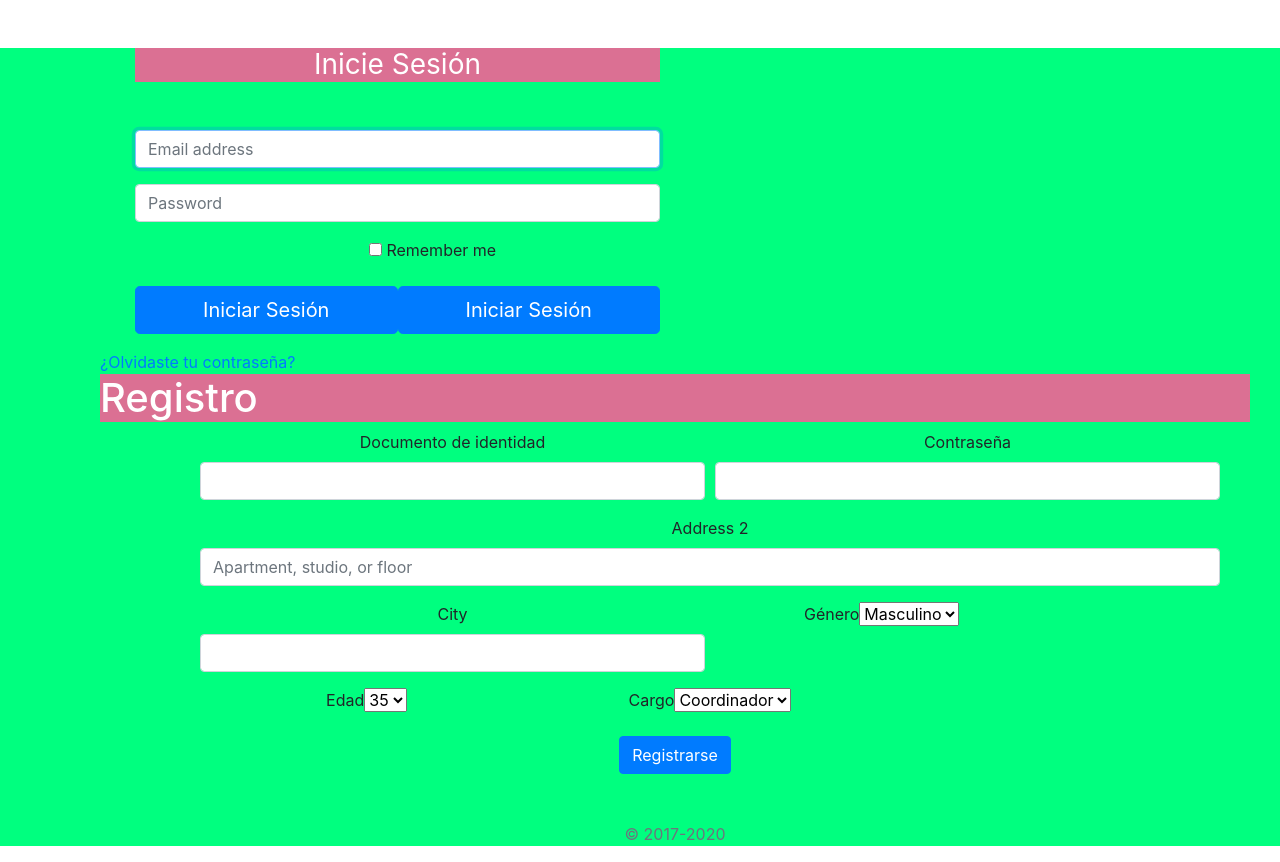
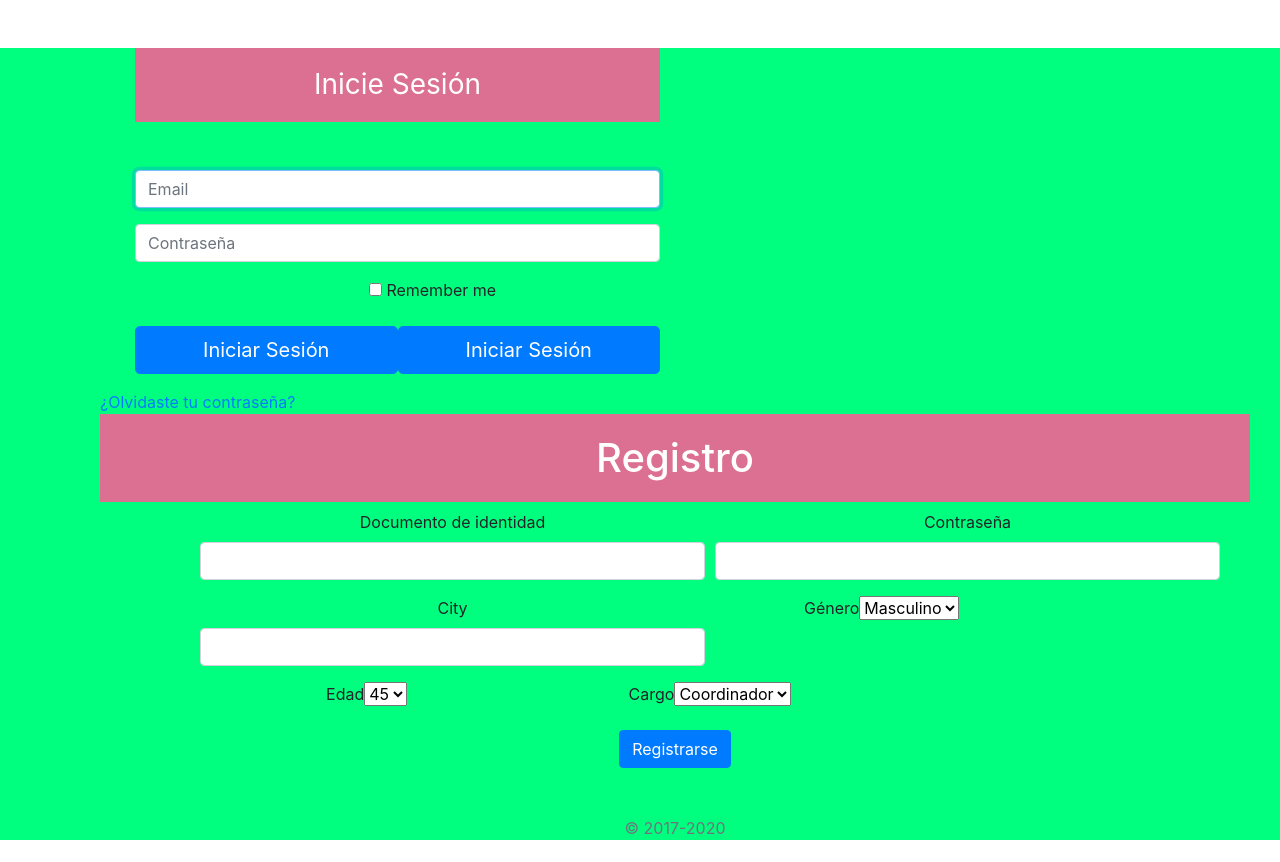
Before and after one commit to Natacha17/Equipo1_fbm_ppi2020, a React (Create React App) app in the folder frontend/: page /abandono in a window 1280 px wide. Built offline with nearby package versions, Linux system fonts and the light colour scheme.

Commit message:
Se organizò un poco el css y se le agrega informaciòn a los links de la pantalla de màs informaciòn

```diff
--- a/frontend/src/Estilos/Bienvenida.css
+++ b/frontend/src/Estilos/Bienvenida.css
@@ -1,9 +1,8 @@
-
 h1{
     background-color: springgreen;
    color:white;
-
-   justify-content: center;
+text-align: center;
+  padding: 20px;
 }
 div{
     padding-left: 100px;
--- a/frontend/src/pages/Acosoporinternet.js
+++ b/frontend/src/pages/Acosoporinternet.js
@@ -7,8 +7,16 @@ class Acosoporinternet extends Component {
         return (
     <>
    <h1>Acoso por internet</h1>
-<p>.</p>
+<p>El ciberacoso incluye el envío (repetido) de amenazas o acusaciones falsas por correo electrónico o teléfono móvil,publicarlas en sitios web, robar la identidad o datos de una persona, o espiar y monitorear el computador o el uso de internet que hace alguien. A veces las amenazas pueden alcanzar los espacios físicos.</p>
+   <p>¿Cómo evitar el acoso en línea?</p>
+<ul>
+<li>Ten cuidado con la información personal que compartes en línea incluyendo el correo, los sitios de redes sociales como Facebook y Twitter, y las salas de chat. Es muy fácil deducir información sobre el lugar donde vives, los sitios que te gusta visitar y las personas que te importan a partir de las imágenes y los comentarios que publicas.</li>
+</ul><ul>
+<li>Crea una cuenta de correo diferente para registrarte en los sitios de redes sociales y otros espacios en línea. Te servirá para evitar el spam y tu correo personal no será revelado si el servicio en línea no cuenta con buenas prácticas de protección de la privacidad.</li>
+</ul><ul>
+<li>No te sientas obligado/a a completar todos los campos cuando te registras en línea ni a brindar información que pueda identificarte , como fecha y lugar de nacimiento en los campos obligatorios.</li>
 
+</ul>
 </>
       );
 
--- a/frontend/src/pages/Amorpropio.js
+++ b/frontend/src/pages/Amorpropio.js
@@ -12,6 +12,11 @@ class Amorpropio extends Component {
      Aunque eso sí, más que una acción, es un estado mental y emocional,
      ese en el que sentirnos bien con nosotros mismos.</p>
 
+     <p>Mucho se habla de todos los problemas y enfermedades que afectan a las personas en su vida, la falta de valores que se vive hoy en día y la gran cantidad de sentimientos negativos que se sienten en el ambiente. Pienso que las personas se pasan la vida intentando “curar” síntomas, pero no la enfermedad. En mi opinión, no sirve de nada intentar eliminar los síntomas si no se enfocan en la raíz que los causa. Por todo lo que he leído en los últimos meses, he podido darme cuenta de que una de las causas es la baja autoestima.</p>
+
+<p>La autoestima no es más que el amor propio. Es la forma como tú te ves, lo que piensas de ti, lo que sientes hacia ti y cómo te tratas a ti mismo. Define el valor que tú te das. Es quererte, aceptarte y valorarte tal como eres, con tus cualidades y también con tus defectos, sabiendo que es imposible ser perfecto. Todo esto es muy importante porque de nuestra autoestima depende cómo nos vamos a comportar y cómo nos vamos a relacionar con los demás.</p>
+
+<p>Los seres humanos necesitamos sentirnos amados, valorados y aceptados. ¿Saben cuál es el problema? Que pensamos que son las personas a nuestro alrededor las que se deben encargar de darnos todo esto. Siempre estamos esperando un cumplido, que nos digan que lo hicimos bien, que nos quieran, etc. El problema está en que esto no tiene ningún significado si nosotros mismos no nos queremos, no nos aceptamos y no nos valoramos. Somos nosotros los que debemos llenarnos de amor para no depender del reconocimiento de los demás.</p>
 </>
       );
 
--- a/frontend/src/pages/Depresión.js
+++ b/frontend/src/pages/Depresión.js
@@ -9,7 +9,21 @@ class Depresión extends Component {
    <h1>Depresión</h1>
 <p>Es más que sentirse triste durante unos días. hacen que te sea difícil tener una vida normal y desarrollar tus actividades habituales.
     También puedes tener problemas para concentrarte y no tener motivación o energía.</p>
+    <p>La depresión es un trastorno emocional que causa un sentimiento de tristeza constante y una pérdida de interés en realizar diferentes actividades. También denominada «trastorno depresivo mayor» o «depresión clínica», afecta los sentimientos, los pensamientos y el comportamiento de una persona, y puede causar una variedad de problemas físicos y emocionales. Es posible que tengas dificultades para realizar las actividades cotidianas y que, a veces, sientas que no vale la pena vivir.</p>
 
+<p>Síntomas
+Si bien la depresión puede producirse solamente una vez en la vida; por lo general, las personas tienen varios episodios de depresión. Durante estos episodios, los síntomas se producen durante gran parte del día, casi todos los días y pueden consistir en:</p>
+
+<ul>
+<li>Sentimientos de tristeza, ganas de llorar, vacío o desesperanza</li>
+
+<li>Arrebatos de enojo, irritabilidad o frustración, incluso por asuntos de poca importancia</li>
+<li>Pérdida de interés o placer por la mayoría de las actividades habituales o todas, como las relaciones sexuales, los pasatiempos o los deportes</li>
+<li>Alteraciones del sueño, como insomnio o dormir demasiado</li>
+<li>Cansancio y falta de energía, por lo que incluso las tareas pequeñas requieren un esfuerzo mayor</li>
+<li>Falta de apetito y adelgazamiento, o más antojos de comida y aumento de peso</li>
+<li>Ansiedad, agitación o inquietud</li>
+</ul>
 </>
       );
 
--- a/frontend/src/pages/Home.js
+++ b/frontend/src/pages/Home.js
@@ -7,7 +7,7 @@ import Másinformacion from './Másinformacion';
 import Menú from './Menú';
 import SalirdelaApp from './SalirdelaApp';
 import Flecha from './Flecha';
-
+import Masinformacionpsicologo from './Masinformacionpsicologo';
 
 function Home () {
   return (
@@ -21,6 +21,7 @@ function Home () {
   <Menú/>
   <SalirdelaApp/>
  <Flecha/>
+ <Masinformacionpsicologo/>
     </>
   );
 }
--- a/frontend/src/pages/Login.js
+++ b/frontend/src/pages/Login.js
@@ -11,9 +11,9 @@ class Login extends Component {
     <form className="form-signin text-center align-items-center col-6">
     <h1 className="h3 mb-5 font-weight-normal text-center ">Inicie Sesión</h1>
     <label for="inputEmail" className="sr-only mb-3">Documentode identidad</label>
-    <input type="email" id="inputEmail" className="form-control mb-3" placeholder="Email address" required="" autofocus=""/>
+    <input type="email" id="inputEmail" className="form-control mb-3" placeholder="Email " required="" autofocus=""/>
     <label for="inputPassword" className="sr-only">Contraseña</label>
-    <input type="password" id="inputPassword" className="form-control mb-3 " placeholder="Password" required=""/>
+    <input type="password" id="inputPassword" className="form-control mb-3 " placeholder="Contraseña" required=""/>
     <div className="checkbox mb-3">
     <label>
       <input type="checkbox" value="remember-me"/> Remember me</label>
--- /dev/null
+++ b/frontend/src/pages/Masinformacionpsicologo.js
@@ -0,0 +1,22 @@
+import React, { Component } from 'react';
+
+
+class Masinformacionpsicologo extends Component {
+
+    render() {
+        return (
+    <>
+   <h1>Más informaciòn</h1>
+<p>Se realizó una encuesta que fue dirigida a 20 personas para tomar
+más información y datos específicos, se preguntó: ¿Se te dificulta
+hablar de tus problemas con otra persona? Y ¿Si le sería más fácil
+comunicarse por redes sociales? De la cual nos dejó la claridad que
+la mayoría de estas personas con el 73%, tiene problemas al
+comunicarse frente a otra persona y se le haría más fácil por redes
+sociales y la minoría con el 27% no se le dificulta y no se le hace
+cómodo hablar por redes sociales.</p>
+</>
+      );
+
+    }}
+    export default Masinformacionpsicologo;
--- a/frontend/src/pages/Register.js
+++ b/frontend/src/pages/Register.js
@@ -18,10 +18,7 @@ class Register extends Component {
     </div>
   </div>
 
- <div className="form-group">
-    <label for="inputAddress2">Address 2</label>
-    <input type="text" className="form-control" id="inputAddress2" placeholder="Apartment, studio, or floor"/>
-  </div>
+
   <div className="form-row">
     <div className="form-group col-md-6">
       <label for="inputCity">City</label>
@@ -68,6 +65,16 @@ class Register extends Component {
         <option selected>33</option>
         <option selected>34</option>
         <option selected>35</option>
+        <option selected>36</option>
+        <option selected>37</option>
+        <option selected>38</option>
+        <option selected>39</option>
+        <option selected>40</option>
+        <option selected>41</option>
+        <option selected>42</option>
+        <option selected>43</option>
+        <option selected>44</option>
+        <option selected>45</option>
 
         </select>
     </div>
```
Also changed, not shown: frontend/src/pages/Trastornosdealimentación.js (+22 -4 lines), frontend/src/imagenes/Trastornos.jpg (renamed from frontend/src/imagenes/Trastornosdealimentacion.jpg), 1 other file (tests, documents, lock files or other folders).
